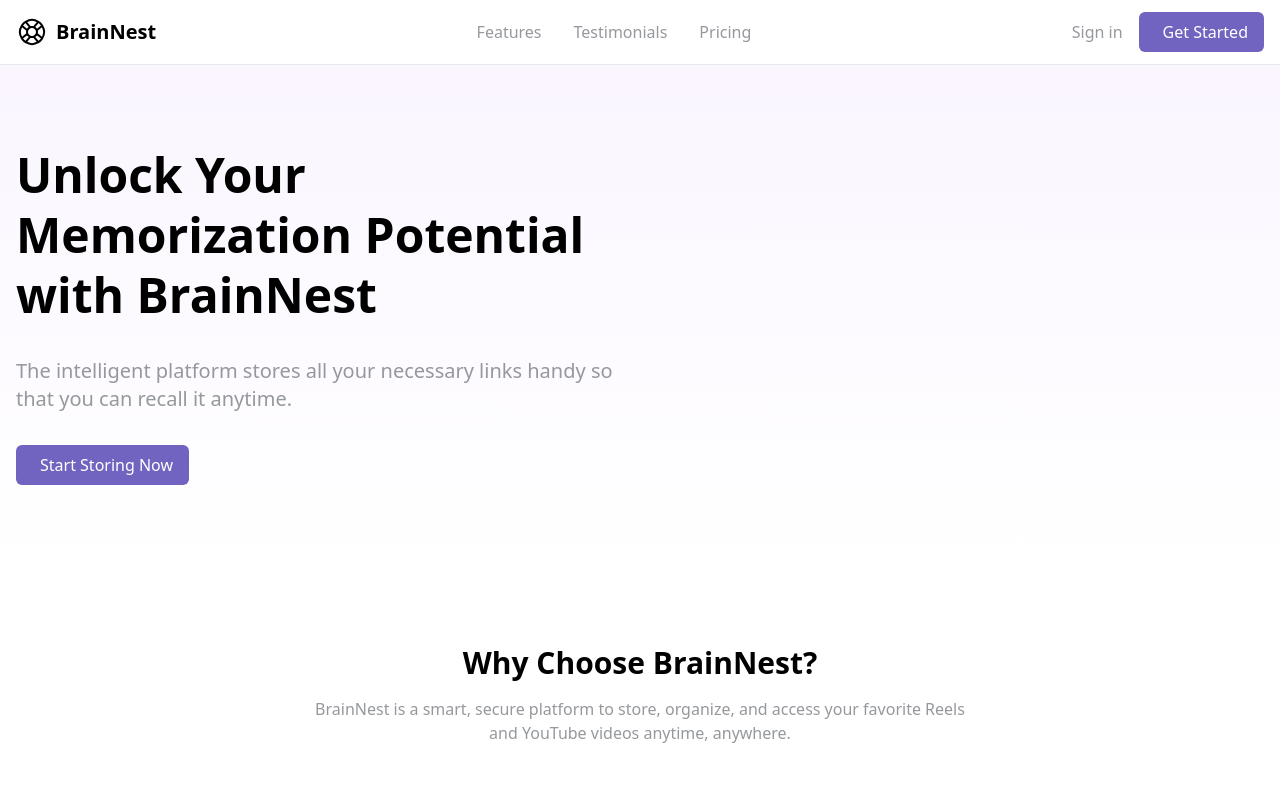
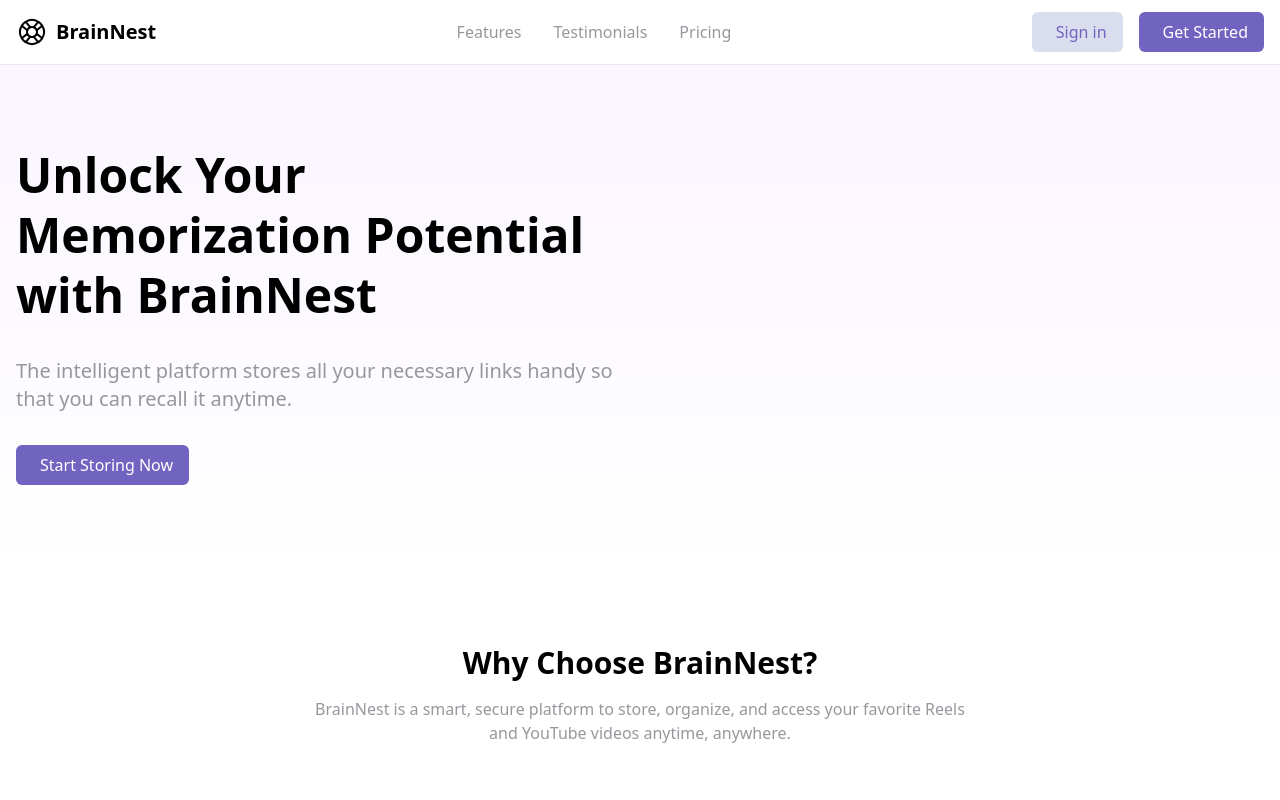
Before and after one commit to abedin-ashraf/BrainNest, a React (Vite) app in the folder frontend/: page / in a window 1280 px wide. Shown: the top 800 px of the page. Built offline with nearby package versions, Linux system fonts and the light colour scheme.

Commit message:
Fixed the href bug in landing page

```diff
--- a/frontend/src/pages/Landing.tsx
+++ b/frontend/src/pages/Landing.tsx
@@ -23,7 +23,7 @@ export default function LandingPage() {
                         <a href="#pricing" className="text-gray-600 hover:text-gray-900">Pricing</a>
                     </nav>
                     <div className="flex items-center space-x-4">
-                        <a href="/signin" className="text-gray-600 hover:text-gray-900">Sign in</a>
+                        <Button variant="secondary" onClick={() => { navigate('/signin') }} text="Sign in" />
                         <Button variant="primary" onClick={() => { navigate('/signup') }} text="Get Started" />
                     </div>
                 </div>
```
